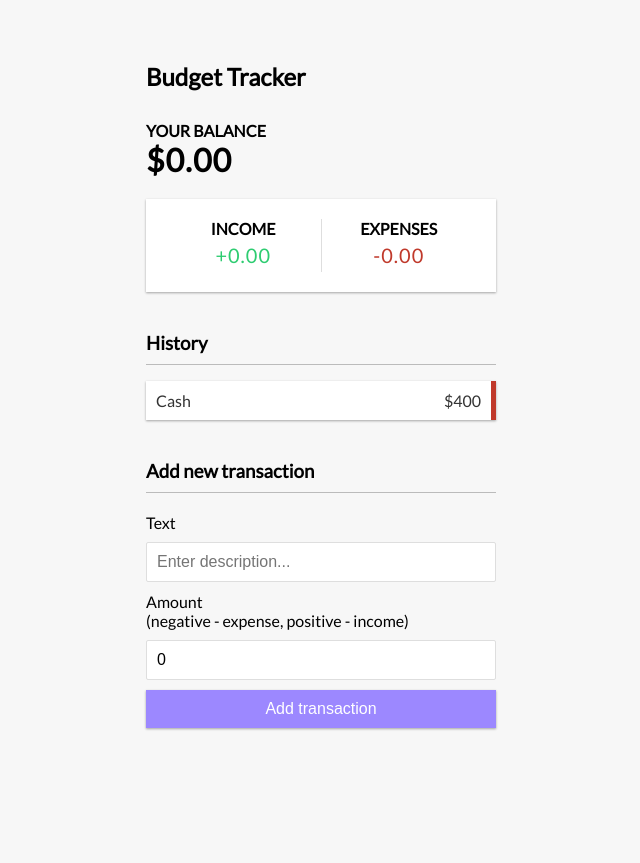
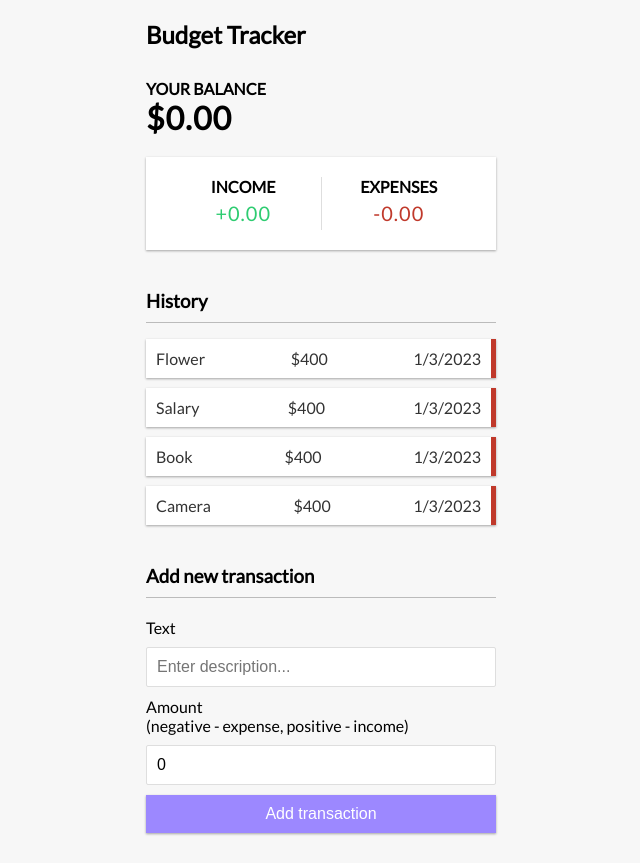
Before and after one commit to devstephen/budget-tracker, a React (Create React App) app: page / in a window 1280 px wide. Shown: the whole page, without its empty margins (319-959 px from the left). Before the commit the page ends 800 px from the top, so only its background shows below. Built offline with nearby package versions, Linux system fonts and the light colour scheme.

Commit message:
Pass state to components

```diff
--- /dev/null
+++ b/src/components/Transaction.js
@@ -0,0 +1,11 @@
+import React from "react";
+
+export const Transaction = ({ transaction }) => {
+  return (
+    <li className="minus">
+      {transaction.text} <span>$400</span>
+      {new Date().toLocaleDateString()}
+      <button className="delete-btn">❌</button>
+    </li>
+  );
+};
--- a/src/components/TransactionList.js
+++ b/src/components/TransactionList.js
@@ -1,14 +1,17 @@
-import React from "react";
+import React, { useContext } from "react";
+import { GlobalContext } from "../context/GlobalState";
+import { Transaction } from "./Transaction";
 
 export const TransactionList = () => {
+  const { transactions } = useContext(GlobalContext);
+
   return (
     <>
       <h3>History</h3>
       <ul className="list">
-        <li className="minus">
-          Cash <span>$400</span>
-          <button className="delete-btn">❌</button>
-        </li>
+        {transactions.map((transaction) => (
+          <Transaction key={transaction.id} transaction={transaction} />
+        ))}
       </ul>
     </>
   );
```
